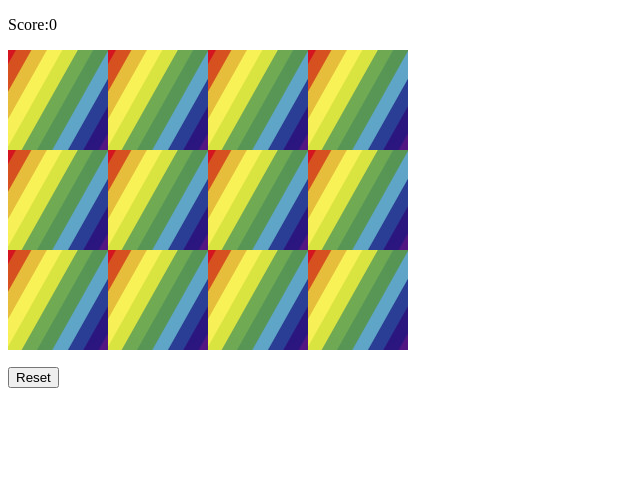
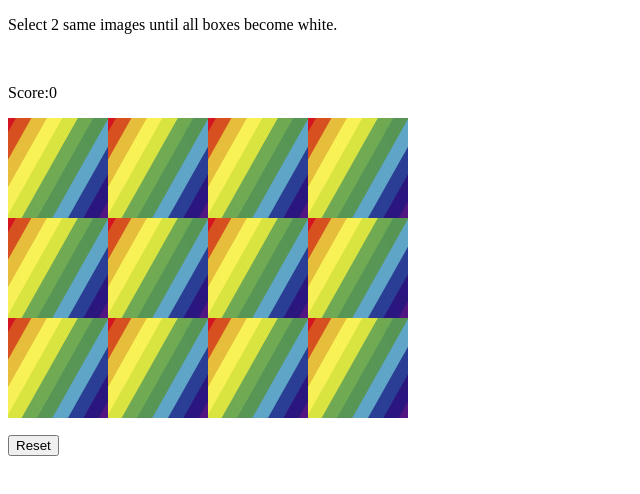
Before and after one commit to kunal-gohrani/MemoryGame-JS, a plain HTML site: page index.html in a window 1280 px wide. Shown: the whole page, without its empty margins (0-640 px from the left). Drawn offline with Linux system fonts and the light colour scheme.

Commit message:
Added description

```diff
--- a/index.html
+++ b/index.html
@@ -9,7 +9,10 @@
 </head>
 
 <body>
+
     <div>
+        <p>Select 2 same images until all boxes become white.</p>
+        <br>
         <p>Score:<span id='score'>0</span></p>
     </div>
     <div class='container'>
```
